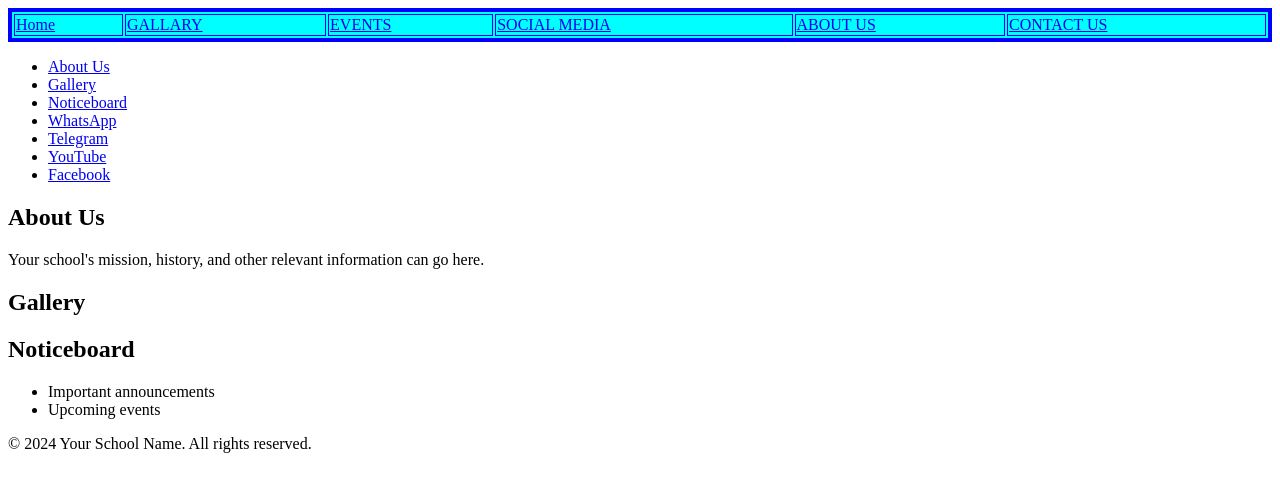
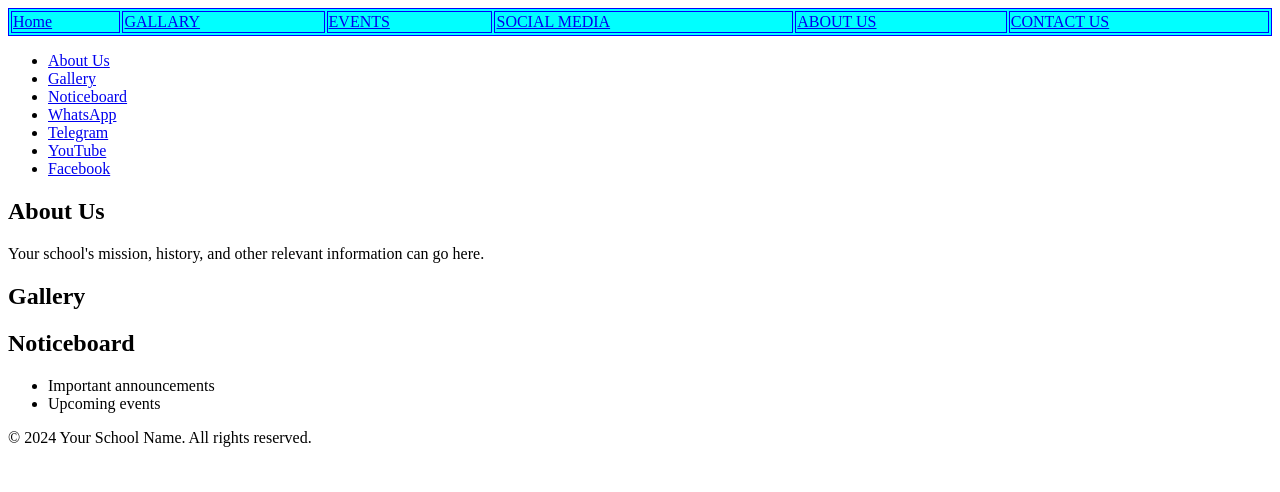
Before and after one commit to Preet3627/PonsriSchool, a plain HTML site: page index.html in a window 1280 px wide. Drawn offline with Linux system fonts and the light colour scheme.

Commit message:
Update index.html

```diff
--- a/index.html
+++ b/index.html
@@ -7,7 +7,7 @@
     <!-- Add your CSS styles here (if any) -->
 </head>
 <body>
-    <table BORDER="4.5" BORDERCOLOR="BLUE" BGCOLOR="CYAN" ALIGN="CENTER" HEIGHT="20" width="100%">
+    <table BORDER="1" BORDERCOLOR="BLUE" BGCOLOR="CYAN" ALIGN="CENTER" HEIGHT="20" width="100%">
             <tr><td><A HREF="INDEX.HTML">Home</A></td>
                 <td><A HREF="GALLARY.HTML">GALLARY</A></td>
                 <td><A HREF="EVENTS.HTML">EVENTS</A></td>
```
